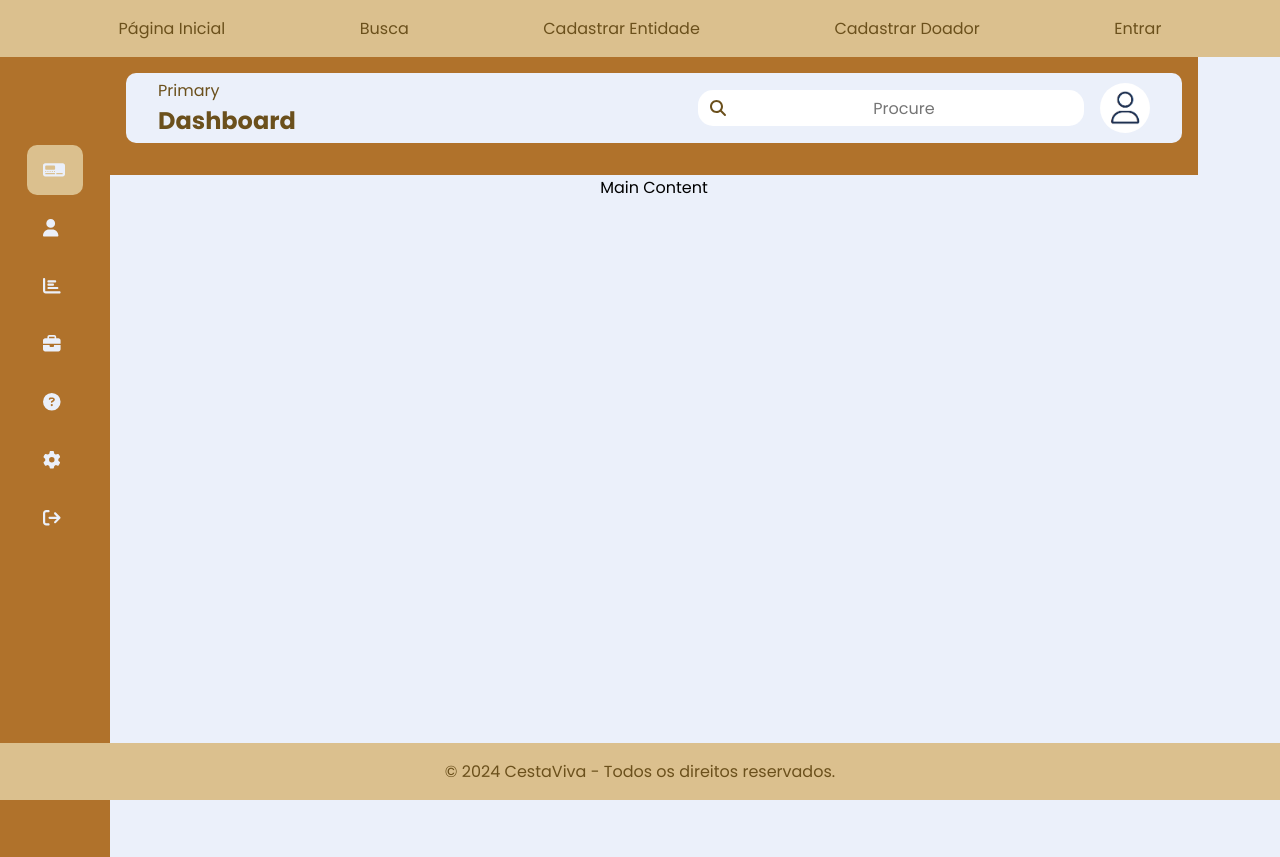
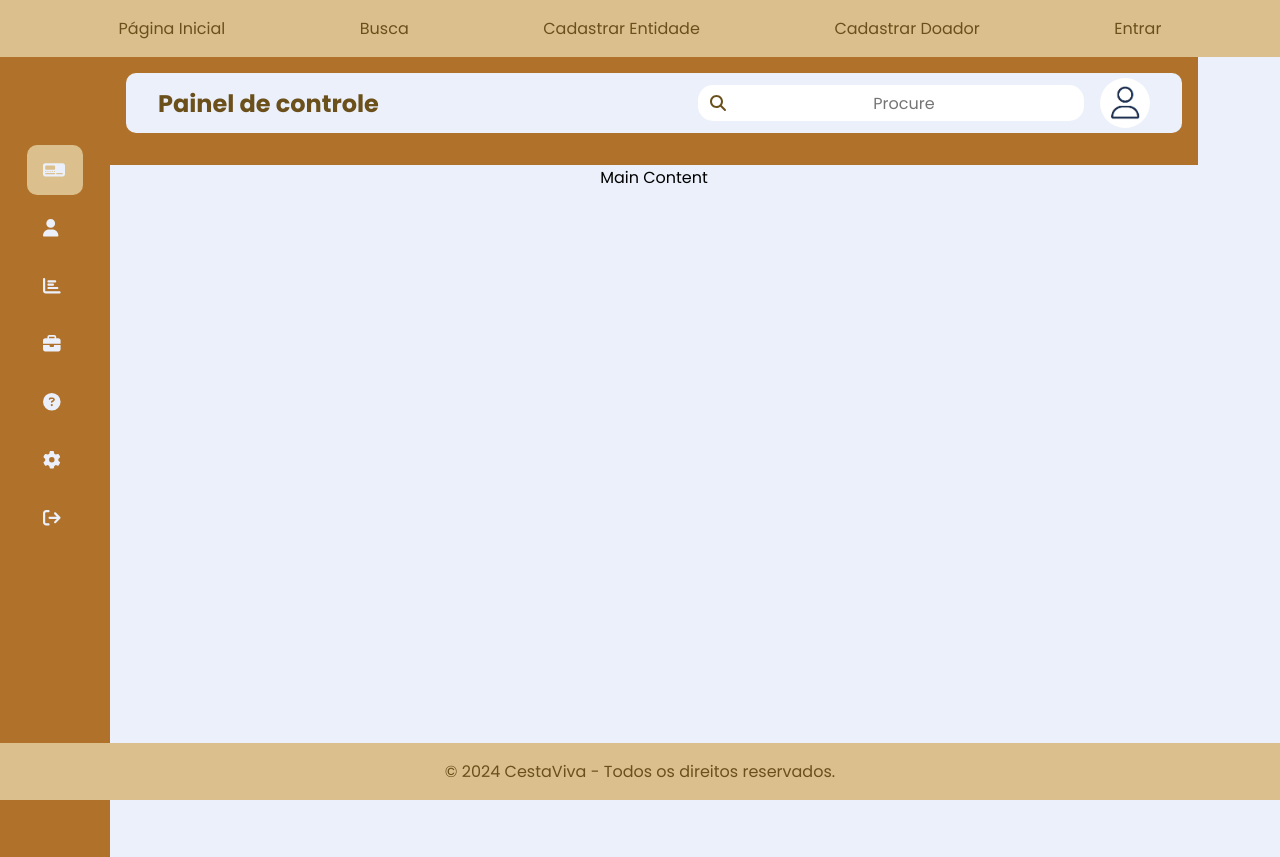
Before and after one commit to Amicuchi/CestaViva, a React (Vite) app: page /dashboard-entidade in a window 1280 px wide. Built offline with nearby package versions, Linux system fonts and the light colour scheme.

Commit message:
Alteração no Header do Dashboard

```diff
--- a/src/components/dashboardComponents/DashboardHeader.jsx
+++ b/src/components/dashboardComponents/DashboardHeader.jsx
@@ -9,8 +9,7 @@ export default function DashboardHeader() {
             <div className="main--content">
                 <div className="header--wrapper">
                     <div className="header--title">
-                        <span>Primary</span>
-                        <h2>Dashboard</h2>
+                        <h2>Painel de controle</h2>
                     </div>
                     <div className="user--info">
                         <div className="search--box">
```
